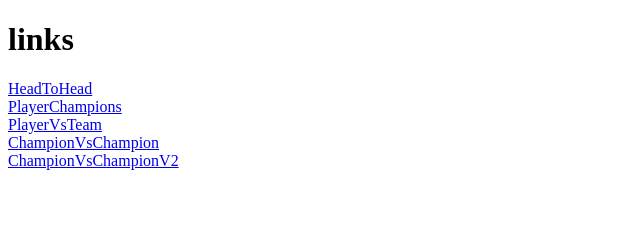
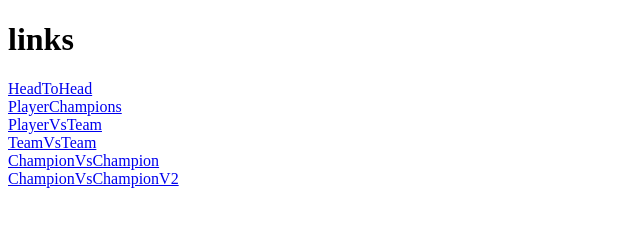
Before and after one commit to apagalaradio/API, a plain HTML site: page index.html in a window 1280 px wide. Shown: the whole page, without its empty margins (0-640 px from the left). Drawn offline with Linux system fonts and the light colour scheme.

Commit message:
Update index.html

```diff
--- a/index.html
+++ b/index.html
@@ -10,6 +10,7 @@
     <a href="https://apagalaradio.github.io/HeadtoHead/">HeadToHead</a><br>
     <a href="https://apagalaradio.github.io/PlayerChampions/">PlayerChampions</a><br>
     <a href="https://apagalaradio.github.io/PlayerVsTeam/">PlayerVsTeam</a><br>
+    <a href="https://apagalaradio.github.io/TeamVsTeam/">TeamVsTeam</a><br>
     <a href="https://apagalaradio.github.io/ChampionVsChampion/">ChampionVsChampion</a><br>
     <a href="https://apagalaradio.github.io/ChampionVsChampionV2/">ChampionVsChampionV2</a><br>
 </body>
```
